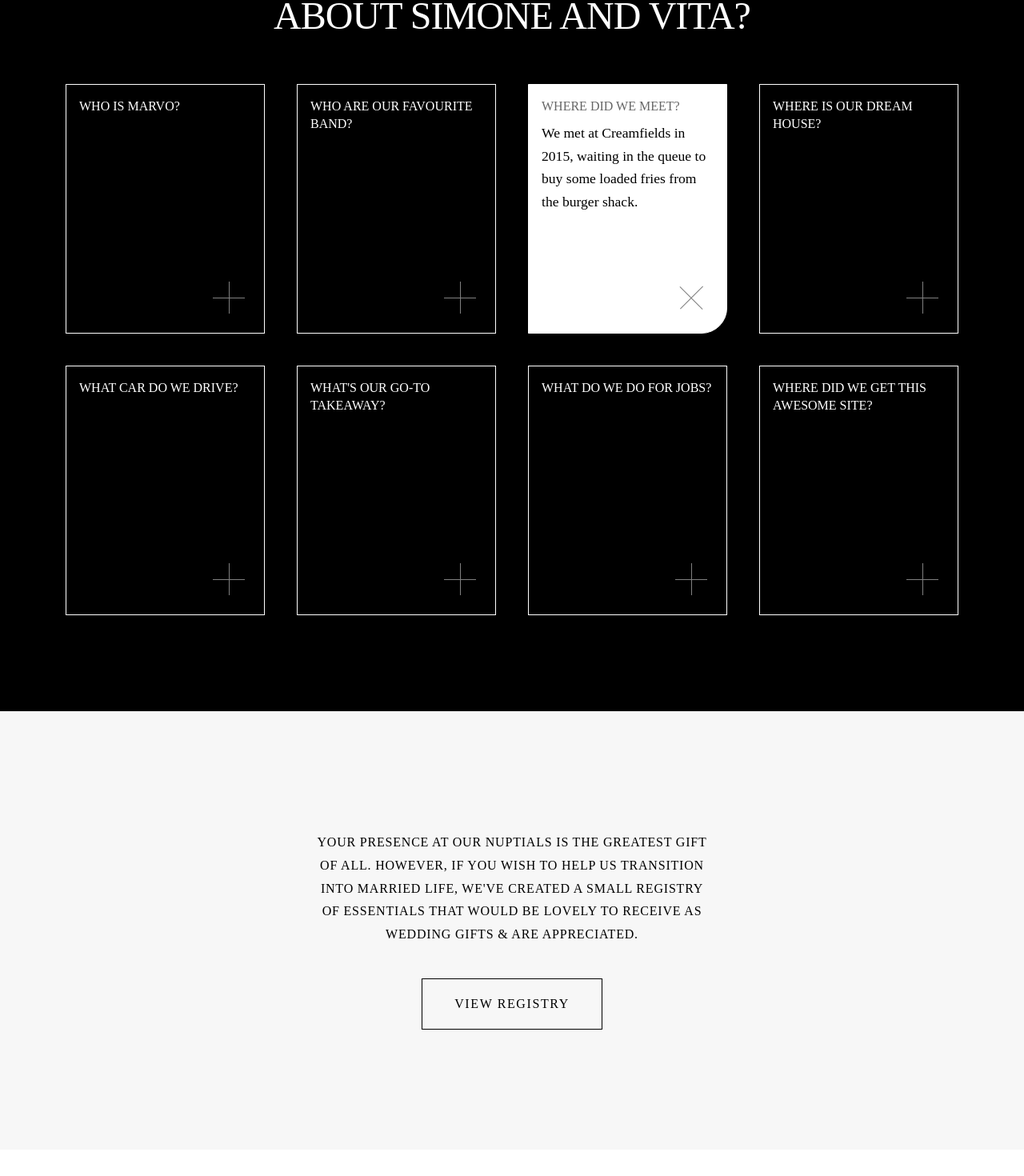
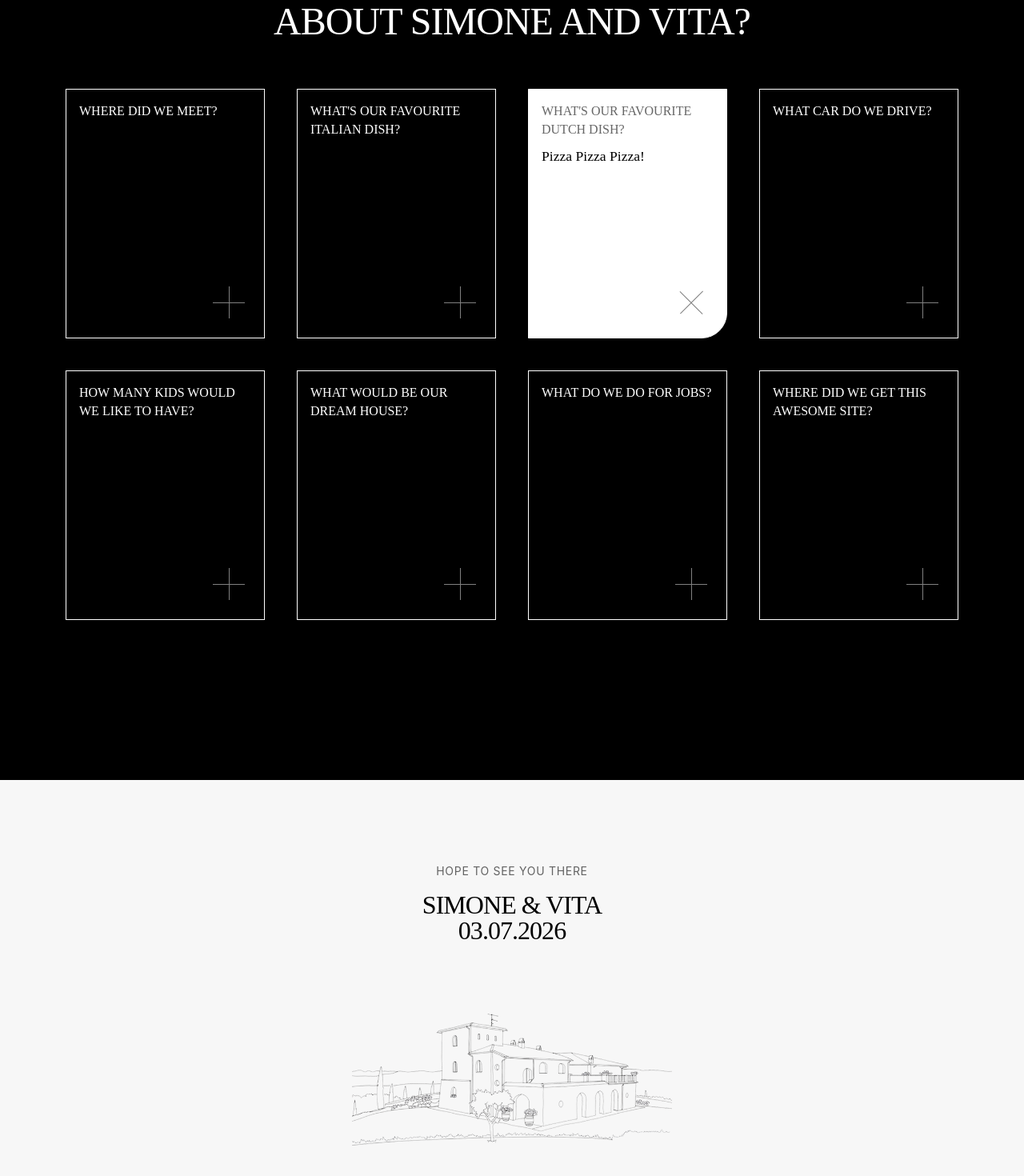
Before and after one commit to SimoneParvizi/wedding-website, a React (Vite) app: page / in a window 1280 px wide. Shown: the part 8666-10136 px from the top of the page at 80% size. Before the commit the page ends 10103 px from the top, so only its background shows below. Built offline with nearby package versions, Linux system fonts and the light colour scheme; a web font is replaced by a local one.

Commit message:
checkpoin fun facts

```diff
--- a/src/components/FAQ.css
+++ b/src/components/FAQ.css
@@ -2,7 +2,7 @@
   position: relative;
   z-index: 10;
   background-color: #000000;
-  padding: 184px 20px 120px;
+  padding: 184px 20px 200px;
 }
 
 .faq__container {
@@ -12,7 +12,7 @@
 
 .faq__label {
   font-family: 'Publica Sans Round', sans-serif;
-  font-size: 12px;
+  font-size: 16px;
   font-weight: 400;
   letter-spacing: 0.2em;
   text-transform: uppercase;
--- a/src/components/FAQ.tsx
+++ b/src/components/FAQ.tsx
@@ -6,36 +6,36 @@ export default function FAQ() {
 
   const quizCards = [
     {
-      question: 'WHO IS MARVO?',
-      answer: 'Marvo is our pet dog! He is named after our love for Marvel movies.',
+      question: 'WHERE DID WE MEET?',
+      answer: 'We met at Shelter in 2022, a techno club in Amsterdam.',
     },
     {
-      question: 'WHO ARE OUR FAVOURITE BAND?',
-      answer: 'Our favourite band are the Foo Fighters, more importantly our favourite album is "The Colour and Shape"',
+      question: "WHAT'S OUR FAVOURITE ITALIAN DISH?",
+      answer: 'Pizza Pizza Pizza!',
     },
     {
-      question: 'WHERE DID WE MEET?',
-      answer: 'We met at Creamfields in 2015, waiting in the queue to buy some loaded fries from the burger shack.',
-    },
-    {
-      question: 'WHERE IS OUR DREAM HOUSE?',
-      answer: 'Our dream house is in Newton-Le-Willows.',
+      question: "WHAT'S OUR FAVOURITE DUTCH DISH?",
+      answer: 'Pizza Pizza Pizza!',
     },
     {
       question: 'WHAT CAR DO WE DRIVE?',
-      answer: 'Volkswagen T-Roc is our beloved family car. We call her Trisha.',
+      answer: "SIKE! We don't have a car."
     },
     {
-      question: "WHAT'S OUR GO-TO TAKEAWAY?",
-      answer: 'Pizza Pizza Pizza!',
+      question: 'HOW MANY KIDS WOULD WE LIKE TO HAVE?',
+      answer: 'Five',
+    },
+    {
+      question: 'WHAT WOULD BE OUR DREAM HOUSE?',
+      answer: 'A farm house in Italy',
     },
     {
       question: 'WHAT DO WE DO FOR JOBS?',
-      answer: 'Dan is a professional musician, and Soph is a school teacher.',
+      answer: 'Siem is a software engineer, and Vita is a Marketing Manager.',
     },
     {
       question: 'WHERE DID WE GET THIS AWESOME SITE?',
-      answer: 'Simon Fairhurst, an award winning web designer made it for us in Framer!',
+      answer: 'Simone did it ;)',
     },
   ];
 
--- a/src/components/Header.tsx
+++ b/src/components/Header.tsx
@@ -8,14 +8,20 @@ export default function Header() {
     const handleScroll = () => {
       const storySection = document.querySelector('.story');
       const photoGallerySection = document.querySelector('.photo-gallery');
+      const ceremonySection = document.querySelector('.ceremony');
+      const accommodationSection = document.querySelector('.accommodation');
 
-      if (storySection && photoGallerySection) {
+      if (storySection && photoGallerySection && ceremonySection && accommodationSection) {
         const storyRect = storySection.getBoundingClientRect();
         const photoRect = photoGallerySection.getBoundingClientRect();
+        const ceremonyRect = ceremonySection.getBoundingClientRect();
+        const accommodationRect = accommodationSection.getBoundingClientRect();
 
-        // Check if header is over story or photo-gallery sections
+        // Check if header is over white sections
         const isOverWhiteSection = (storyRect.top < 50 && storyRect.bottom > 0) ||
-                                   (photoRect.top < 50 && photoRect.bottom > 0);
+                                   (photoRect.top < 50 && photoRect.bottom > 0) ||
+                                   (ceremonyRect.top < 50 && ceremonyRect.bottom > 0) ||
+                                   (accommodationRect.top < 50 && accommodationRect.bottom > 0);
 
         setIsDark(isOverWhiteSection);
       }
--- a/src/components/Registry.css
+++ b/src/components/Registry.css
@@ -1,65 +1,60 @@
 .registry {
   position: relative;
   z-index: 10;
-  background-color: var(--color-wild-sand);
-  padding: 100px 20px;
+  background-color: #F7F7F7;
+  padding: 104px 20px;
 }
 
 .registry__container {
-  max-width: 900px;
+  max-width: 1316px;
   margin: 0 auto;
+  text-align: center;
+  display: flex;
+  flex-direction: column;
+  gap: 16px;
+  align-items: center;
 }
 
-.registry__content {
+.registry__label {
+  font-family: 'Inter', var(--font-primary), sans-serif;
+  font-size: 14px;
+  font-weight: 400;
+  line-height: 19.6px;
   text-align: center;
+  color: #000000;
+  opacity: 0.6;
+  margin: 0;
+  text-transform: uppercase;
+  letter-spacing: 0.05em;
 }
 
 .registry__title {
-  font-family: var(--font-primary);
-  font-size: 14px;
-  line-height: 1.8;
-  letter-spacing: 0.05em;
-  font-weight: 400;
-  margin-bottom: 40px;
+  font-family: 'Satoshi', var(--font-medium), sans-serif;
+  font-size: 32px;
+  font-weight: 500;
+  line-height: 32px;
+  letter-spacing: -0.96px;
+  text-transform: uppercase;
+  text-align: center;
+  color: #000000;
+  margin: 0;
 }
 
-.registry__links {
-  display: flex;
-  justify-content: center;
-  gap: 20px;
+.registry__image {
+  margin-top: 20px;
+  max-width: 400px;
+  width: 100%;
 }
 
-.registry__link {
-  font-family: var(--font-medium);
-  font-size: 14px;
-  font-weight: 500;
-  text-transform: uppercase;
-  letter-spacing: 0.1em;
-  padding: 15px 30px;
-  border: 1px solid var(--color-black);
-  background-color: transparent;
-  color: var(--color-black);
-  transition: all 0.3s ease;
-  display: inline-block;
-}
-
-.registry__link:hover {
-  background-color: var(--color-black);
-  color: var(--color-white);
-  opacity: 1;
+.registry__image img {
+  max-width: 100%;
+  height: auto;
+  display: block;
+  margin: 0 auto;
 }
 
 @media (min-width: 768px) {
   .registry {
-    padding: 150px 40px;
-  }
-
-  .registry__title {
-    font-size: 16px;
-  }
-
-  .registry__link {
-    font-size: 16px;
-    padding: 18px 40px;
+    padding: 104px 40px;
   }
 }
--- a/src/components/Registry.tsx
+++ b/src/components/Registry.tsx
@@ -4,19 +4,13 @@ export default function Registry() {
   return (
     <section className="registry">
       <div className="registry__container">
-        <div className="registry__content">
-          <h2 className="registry__title">
-            YOUR PRESENCE AT OUR NUPTIALS IS THE GREATEST GIFT<br />
-            OF ALL. HOWEVER, IF YOU WISH TO HELP US TRANSITION<br />
-            INTO MARRIED LIFE, WE'VE CREATED A SMALL REGISTRY<br />
-            OF ESSENTIALS THAT WOULD BE LOVELY TO RECEIVE AS<br />
-            WEDDING GIFTS & ARE APPRECIATED.
-          </h2>
-          <div className="registry__links">
-            <a href="#" className="registry__link">
-              VIEW REGISTRY
-            </a>
-          </div>
+        <p className="registry__label">HOPE TO SEE YOU THERE</p>
+        <h2 className="registry__title">
+          SIMONE & VITA<br />
+          03.07.2026
+        </h2>
+        <div className="registry__image">
+          <img src="/assets/sketch-podere.png" alt="Podere Montale sketch" />
         </div>
       </div>
     </section>
```
